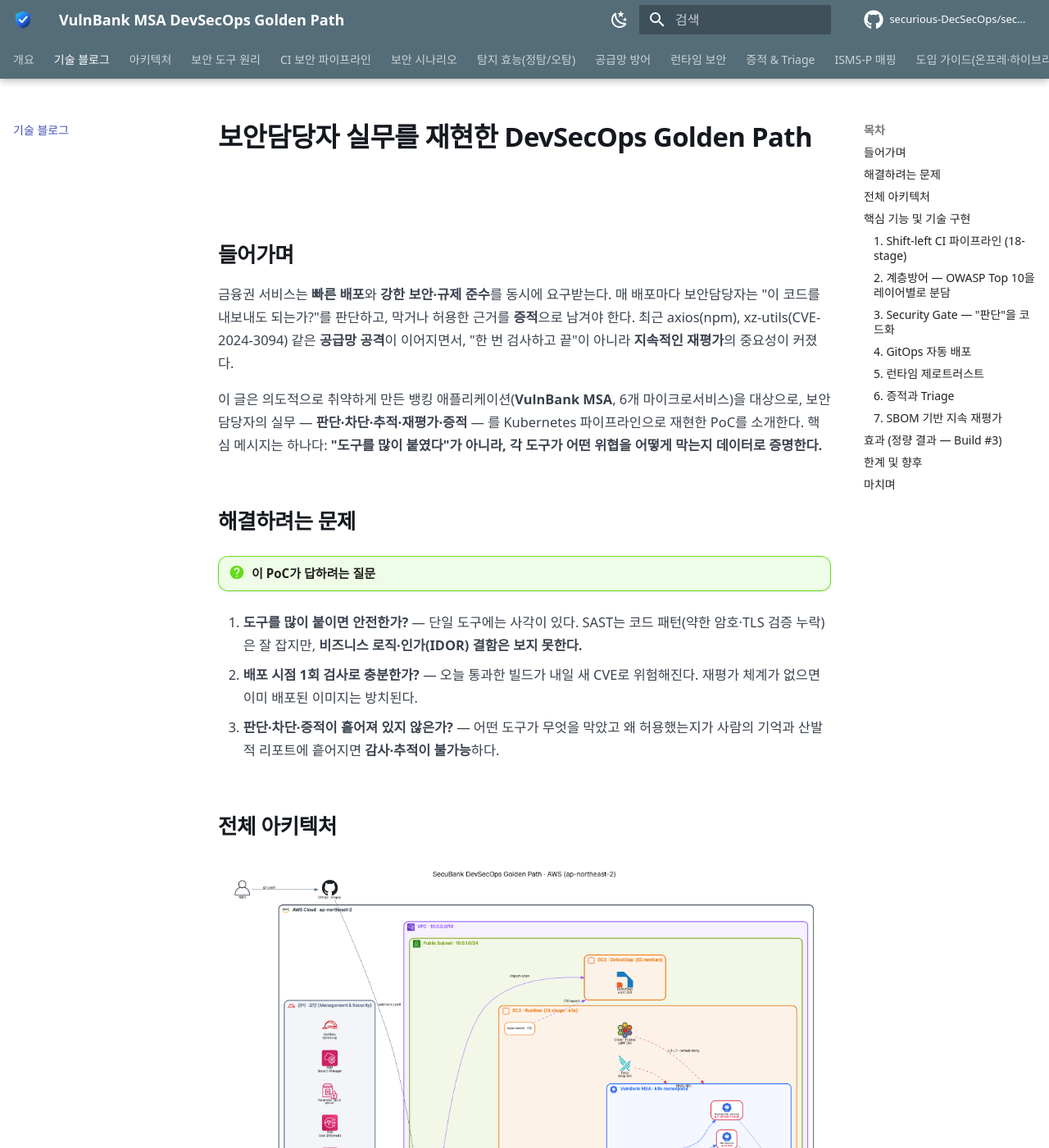
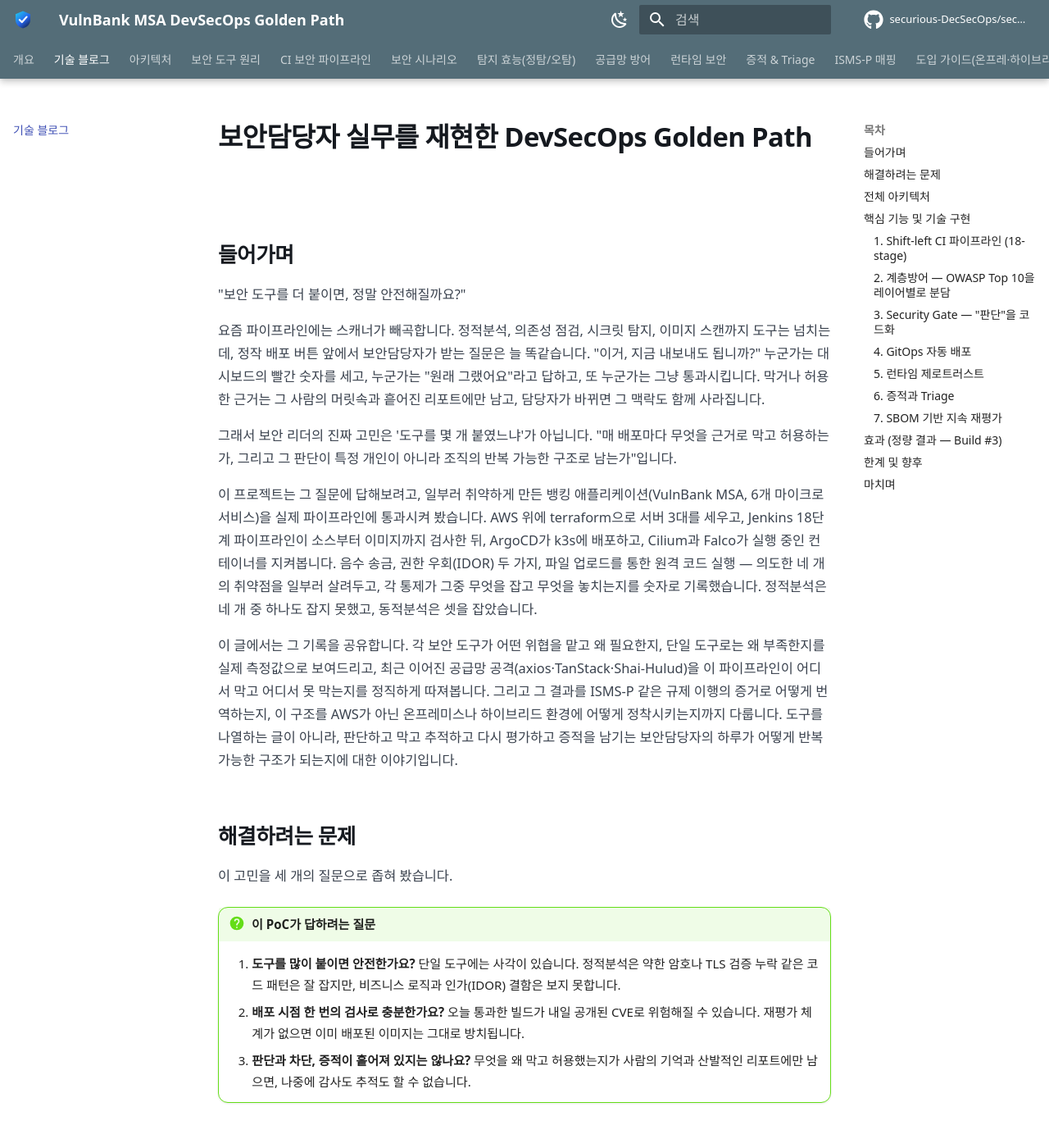
Before and after one commit to securious-DecSecOps/secubank-docs, an MkDocs documentation site: the page built from docs/overview.md, in a window 1280 px wide and 1400 px high. Shown: the whole window at 82% size. Built offline with MkDocs 1.6.1 and Material for MkDocs 9.7.7, drawn with Linux system fonts in a browser that asks for light colours; some web fonts are replaced; comment, search, counter and statistics services are not loaded; some of the changed text lies outside the part shown.

Commit message:
기술 블로그 인트로/마무리를 서사형 에디토리얼 톤으로 재작성: 질문→재프레이밍→구체적 측정값→공유 약속 완료

```diff
--- a/docs/overview.md
+++ b/docs/overview.md
@@ -2,17 +2,25 @@
 
 ## 들어가며
 
-금융권 서비스는 **빠른 배포**와 **강한 보안·규제 준수**를 동시에 요구받는다. 매 배포마다 보안담당자는 "이 코드를 내보내도 되는가?"를 판단하고, 막거나 허용한 근거를 **증적**으로 남겨야 한다. 최근 axios(npm), xz-utils(CVE-2024-3094) 같은 **공급망 공격**이 이어지면서, "한 번 검사하고 끝"이 아니라 **지속적인 재평가**의 중요성이 커졌다.
+"보안 도구를 더 붙이면, 정말 안전해질까요?"
 
-이 글은 의도적으로 취약하게 만든 뱅킹 애플리케이션(**VulnBank MSA**, 6개 마이크로서비스)을 대상으로, 보안담당자의 실무 — **판단·차단·추적·재평가·증적** — 를 Kubernetes 파이프라인으로 재현한 PoC를 소개한다. 핵심 메시지는 하나다: **"도구를 많이 붙였다"가 아니라, 각 도구가 어떤 위협을 어떻게 막는지 데이터로 증명한다.**
+요즘 파이프라인에는 스캐너가 빼곡합니다. 정적분석, 의존성 점검, 시크릿 탐지, 이미지 스캔까지 도구는 넘치는데, 정작 배포 버튼 앞에서 보안담당자가 받는 질문은 늘 똑같습니다. "이거, 지금 내보내도 됩니까?" 누군가는 대시보드의 빨간 숫자를 세고, 누군가는 "원래 그랬어요"라고 답하고, 또 누군가는 그냥 통과시킵니다. 막거나 허용한 근거는 그 사람의 머릿속과 흩어진 리포트에만 남고, 담당자가 바뀌면 그 맥락도 함께 사라집니다.
+
+그래서 보안 리더의 진짜 고민은 '도구를 몇 개 붙였느냐'가 아닙니다. "매 배포마다 무엇을 근거로 막고 허용하는가, 그리고 그 판단이 특정 개인이 아니라 조직의 반복 가능한 구조로 남는가"입니다.
+
+이 프로젝트는 그 질문에 답해보려고, 일부러 취약하게 만든 뱅킹 애플리케이션(VulnBank MSA, 6개 마이크로서비스)을 실제 파이프라인에 통과시켜 봤습니다. AWS 위에 terraform으로 서버 3대를 세우고, Jenkins 18단계 파이프라인이 소스부터 이미지까지 검사한 뒤, ArgoCD가 k3s에 배포하고, Cilium과 Falco가 실행 중인 컨테이너를 지켜봅니다. 음수 송금, 권한 우회(IDOR) 두 가지, 파일 업로드를 통한 원격 코드 실행 — 의도한 네 개의 취약점을 일부러 살려두고, 각 통제가 그중 무엇을 잡고 무엇을 놓치는지를 숫자로 기록했습니다. 정적분석은 네 개 중 하나도 잡지 못했고, 동적분석은 셋을 잡았습니다.
+
+이 글에서는 그 기록을 공유합니다. 각 보안 도구가 어떤 위협을 맡고 왜 필요한지, 단일 도구로는 왜 부족한지를 실제 측정값으로 보여드리고, 최근 이어진 공급망 공격(axios·TanStack·Shai-Hulud)을 이 파이프라인이 어디서 막고 어디서 못 막는지를 정직하게 따져봅니다. 그리고 그 결과를 ISMS-P 같은 규제 이행의 증거로 어떻게 번역하는지, 이 구조를 AWS가 아닌 온프레미스나 하이브리드 환경에 어떻게 정착시키는지까지 다룹니다. 도구를 나열하는 글이 아니라, 판단하고 막고 추적하고 다시 평가하고 증적을 남기는 보안담당자의 하루가 어떻게 반복 가능한 구조가 되는지에 대한 이야기입니다.
 
 ## 해결하려는 문제 { #problem }
 
+이 고민을 세 개의 질문으로 좁혀 봤습니다.
+
 !!! question "이 PoC가 답하려는 질문"
 
-1. **도구를 많이 붙이면 안전한가?** — 단일 도구에는 사각이 있다. SAST는 코드 패턴(약한 암호·TLS 검증 누락)은 잘 잡지만, **비즈니스 로직·인가(IDOR) 결함은 보지 못한다.**
-2. **배포 시점 1회 검사로 충분한가?** — 오늘 통과한 빌드가 내일 새 CVE로 위험해진다. 재평가 체계가 없으면 이미 배포된 이미지는 방치된다.
-3. **판단·차단·증적이 흩어져 있지 않은가?** — 어떤 도구가 무엇을 막았고 왜 허용했는지가 사람의 기억과 산발적 리포트에 흩어지면 **감사·추적이 불가능**하다.
+    1. **도구를 많이 붙이면 안전한가요?** 단일 도구에는 사각이 있습니다. 정적분석은 약한 암호나 TLS 검증 누락 같은 코드 패턴은 잘 잡지만, 비즈니스 로직과 인가(IDOR) 결함은 보지 못합니다.
+    2. **배포 시점 한 번의 검사로 충분한가요?** 오늘 통과한 빌드가 내일 공개된 CVE로 위험해질 수 있습니다. 재평가 체계가 없으면 이미 배포된 이미지는 그대로 방치됩니다.
+    3. **판단과 차단, 증적이 흩어져 있지는 않나요?** 무엇을 왜 막고 허용했는지가 사람의 기억과 산발적인 리포트에만 남으면, 나중에 감사도 추적도 할 수 없습니다.
 
 ## 전체 아키텍처
 
@@ -96,4 +104,4 @@
 
 ## 마치며
 
-이 프로젝트의 가치는 도구의 개수가 아니라, **"각 도구가 어떤 OWASP/CWE 위협을 담당하고, 실제로 무엇을 잡고 무엇을 놓쳤는지를 데이터로 검증했다"**는 데 있다. SAST가 0/4로 놓친 취약점을 DAST가 메우고, 게이트가 판단하고, 런타임이 차단하고, DefectDojo가 추적한다 — 보안담당자의 실무 흐름 그대로다.
+이 프로젝트의 가치는 도구를 몇 개 붙였는지가 아니라, 각 도구가 어떤 위협을 맡고 실제로 무엇을 잡고 무엇을 놓쳤는지를 데이터로 남겼다는 데 있습니다. 정적분석이 놓친 취약점을 동적분석이 메우고, 게이트가 판단하고, 런타임이 차단하고, 그 모든 근거가 한곳에 모여 추적됩니다. 누가 그 자리에 있든 같은 근거로 같은 판단을 반복할 수 있다면, 보안은 그제야 한 사람의 역량이 아니라 팀의 구조가 됩니다.
```
